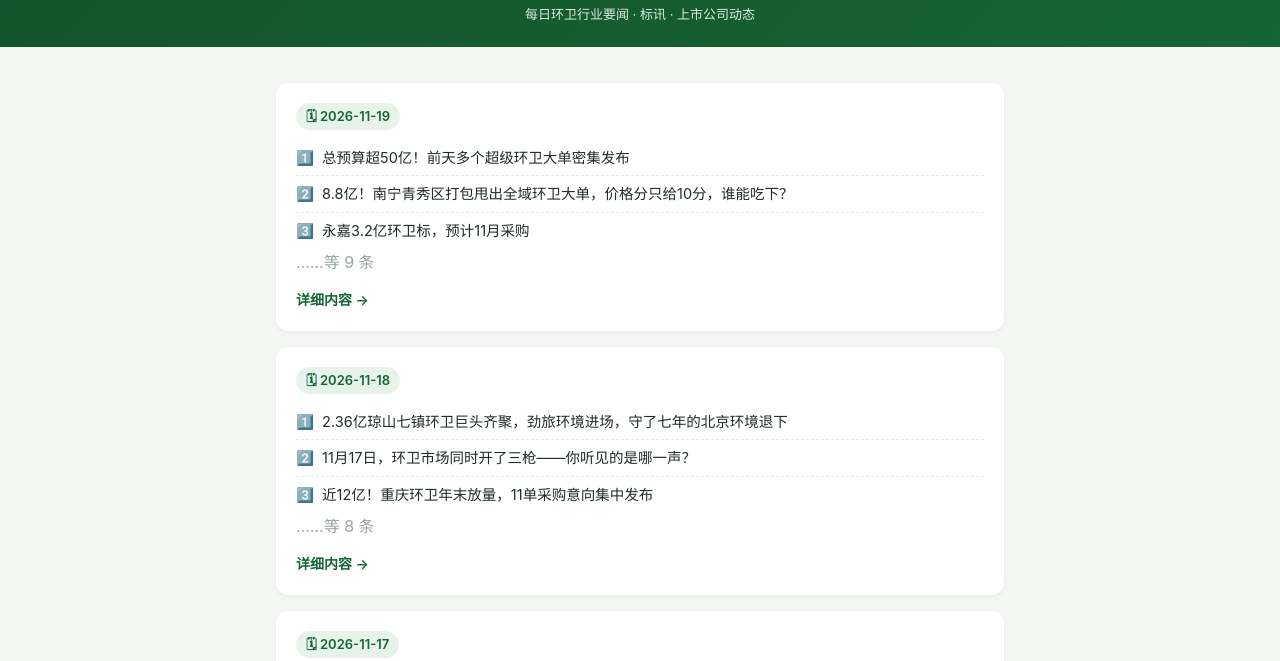
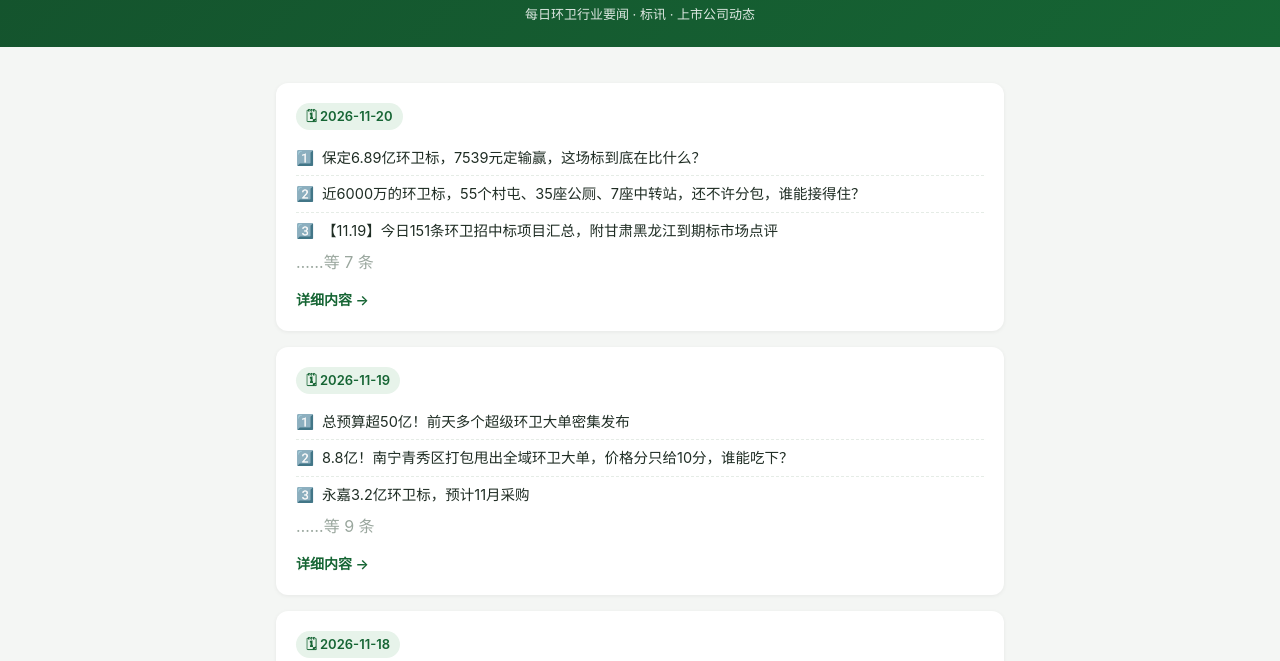
Before and after one commit to Luke1223S/huanwei-news, a plain HTML site: page index.html in a window 1280 px wide. Shown: the part 68-729 px from the top of the page. Drawn offline with Linux system fonts and the light colour scheme.

Commit message:
publish: index.html

```diff
--- a/index.html
+++ b/index.html
@@ -29,6 +29,15 @@ a.back:hover{text-decoration:underline}
 </style></head><body>
 <header class="site"><h1>📰 环卫新闻日刊</h1><p>每日环卫行业要闻 · 标讯 · 上市公司动态</p></header>
 <div class="wrap"><div class="card">
+<span class="date-tag">🗓 2026-11-20</span>
+<p class="meta"></p>
+<ul class="hl"><li><span class="n">1️⃣</span><span>保定6.89亿环卫标，7539元定输赢，这场标到底在比什么？</span></li>
+<li><span class="n">2️⃣</span><span>近6000万的环卫标，55个村屯、35座公厕、7座中转站，还不许分包，谁能接得住？</span></li>
+<li><span class="n">3️⃣</span><span>【11.19】今日151条环卫招中标项目汇总，附甘肃黑龙江到期标市场点评</span></li></ul>
+<span style="color:#9aa79e">……等 7 条</span>
+<br/><a class="more" href="2026-11-20.html">详细内容 →</a>
+</div>
+<div class="card">
 <span class="date-tag">🗓 2026-11-19</span>
 <p class="meta"></p>
 <ul class="hl"><li><span class="n">1️⃣</span><span>总预算超50亿！前天多个超级环卫大单密集发布</span></li>
```
